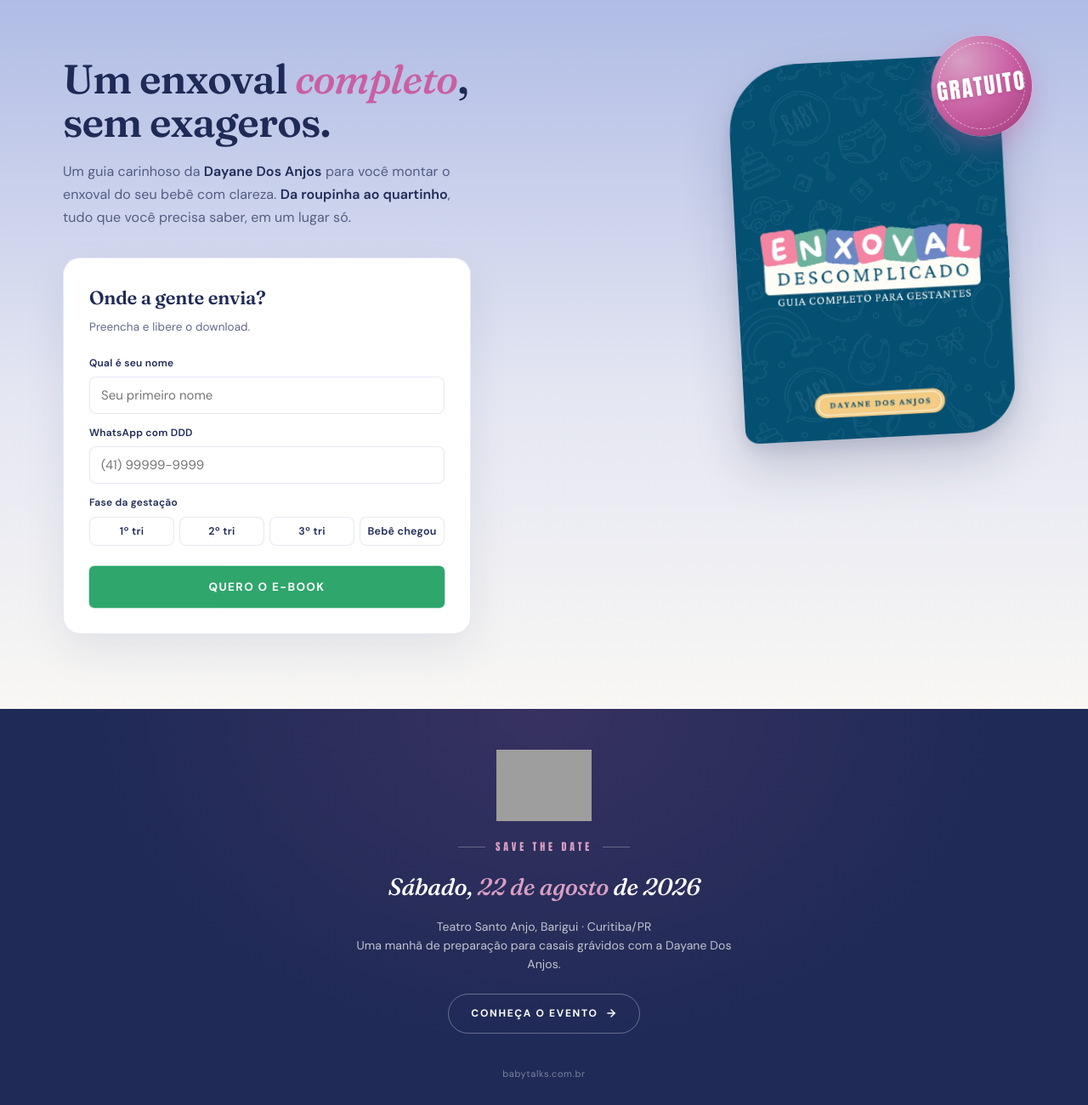
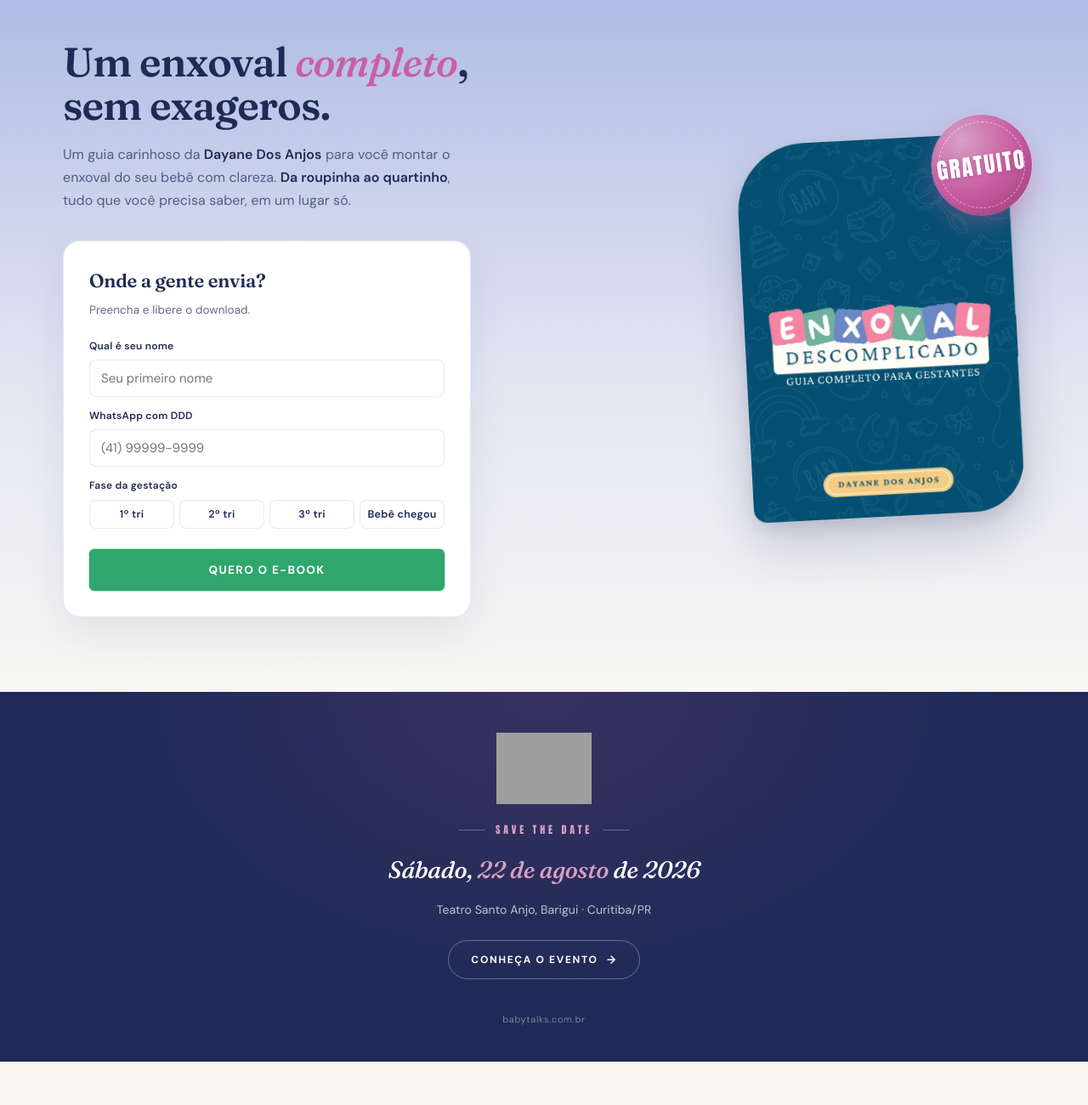
Before and after one commit to brunotropolis/enxoval-babytalks, a plain HTML site: page index.html in a window 1280 px wide. Shown: the whole page at 85% size. After the commit the page ends 1249 px from the top, so only its background shows below. Drawn offline with Linux system fonts and the light colour scheme; grey boxes are pictures that could not be loaded.

Commit message:
refine: aproxima ebook do form (align center, gap 40); remove tagline do footer

```diff
--- a/index.html
+++ b/index.html
@@ -73,11 +73,11 @@
   }
   .hero-layout {
     display: grid;
-    grid-template-columns: 1fr 360px;
-    gap: 72px;
-    align-items: start;
+    grid-template-columns: 1fr 340px;
+    gap: 40px;
+    align-items: center;
   }
-  .hero-content { max-width: 560px; padding-top: 20px; }
+  .hero-content { max-width: 560px; }
   .hero-headline {
     font-family: 'Fraunces', serif;
     font-size: 48px;
@@ -440,7 +440,7 @@
       </a>
       <span class="evento-eyebrow">Save the date</span>
       <div class="evento-data">Sábado, <span class="destaque">22 de agosto</span> de 2026</div>
-      <div class="evento-local">Teatro Santo Anjo, Barigui · Curitiba/PR<br>Uma manhã de preparação para casais grávidos com a Dayane Dos Anjos.</div>
+      <div class="evento-local">Teatro Santo Anjo, Barigui · Curitiba/PR</div>
       <a href="https://babytalks.com.br" target="_blank" rel="noopener" class="evento-cta">
         Conheça o evento
         <svg viewBox="0 0 24 24" fill="none" stroke="currentColor" stroke-width="2.5" stroke-linecap="round" stroke-linejoin="round"><line x1="5" y1="12" x2="19" y2="12"></line><polyline points="12 5 19 12 12 19"></polyline></svg>
```
